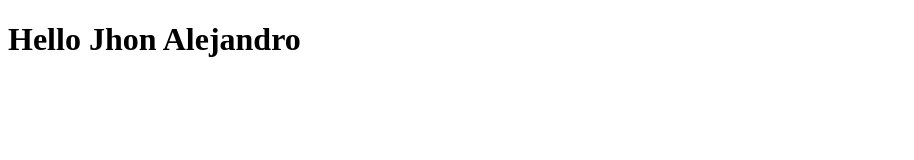
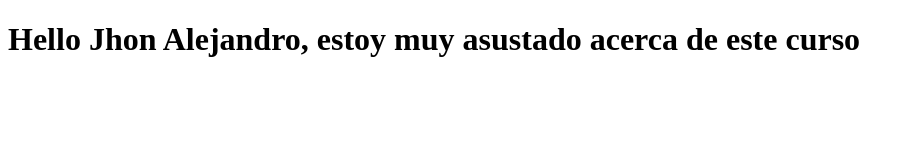
Before and after one commit to Siobah/coursera-test, a plain HTML site: page index.html in a window 1280 px wide. Shown: the whole page, without its empty margins (0-914 px from the left). Drawn offline with Linux system fonts and the light colour scheme.

Commit message:
Siguiente version del archivo web

```diff
--- a/index.html
+++ b/index.html
@@ -5,6 +5,6 @@
     <title>Hello Jhon</title>
   </head>
   <body>
-    <h1>Hello Jhon Alejandro</h1>
+    <h1>Hello Jhon Alejandro, estoy muy asustado acerca de este curso</h1>
   </body>
 </html>
```
